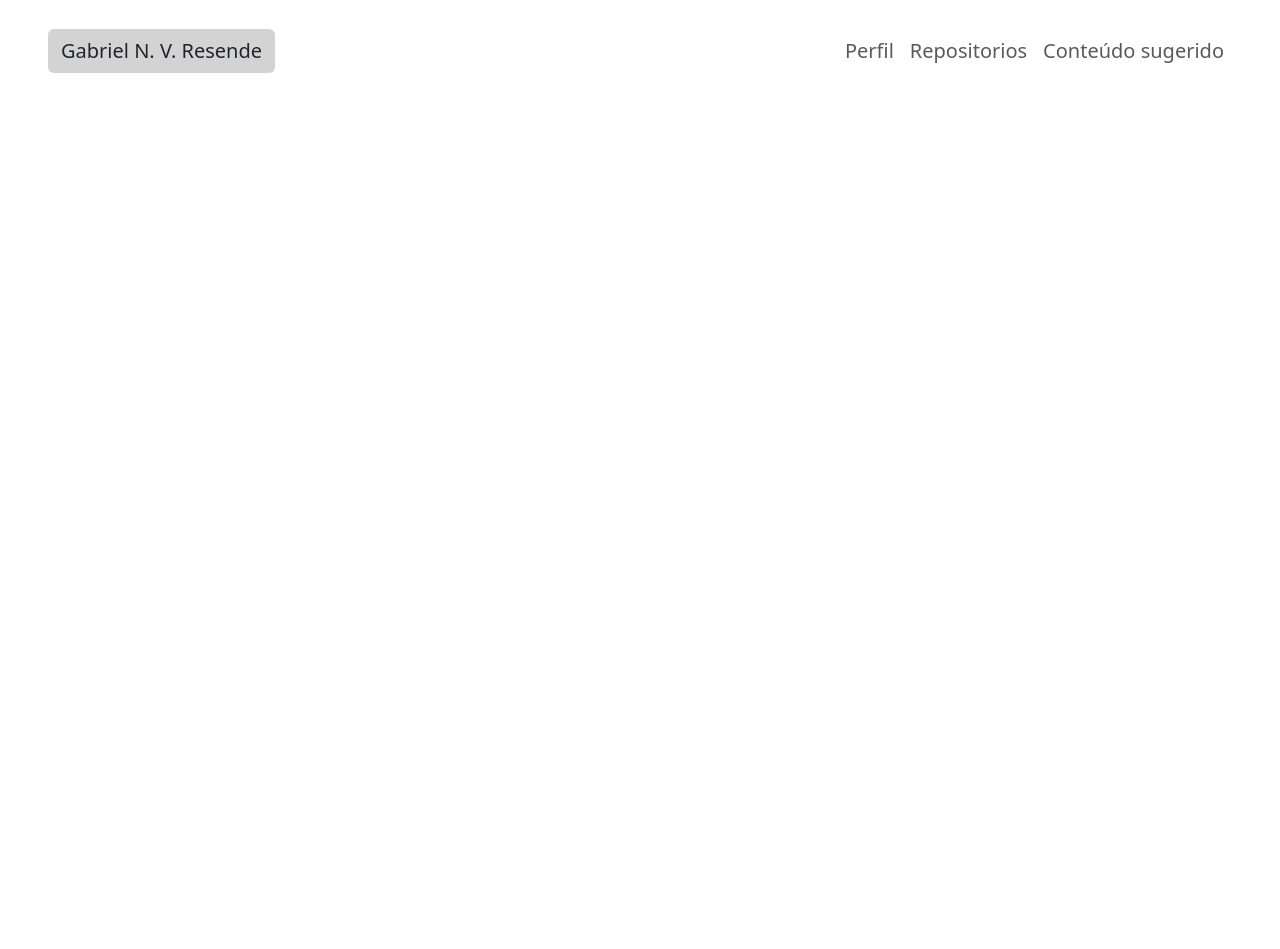
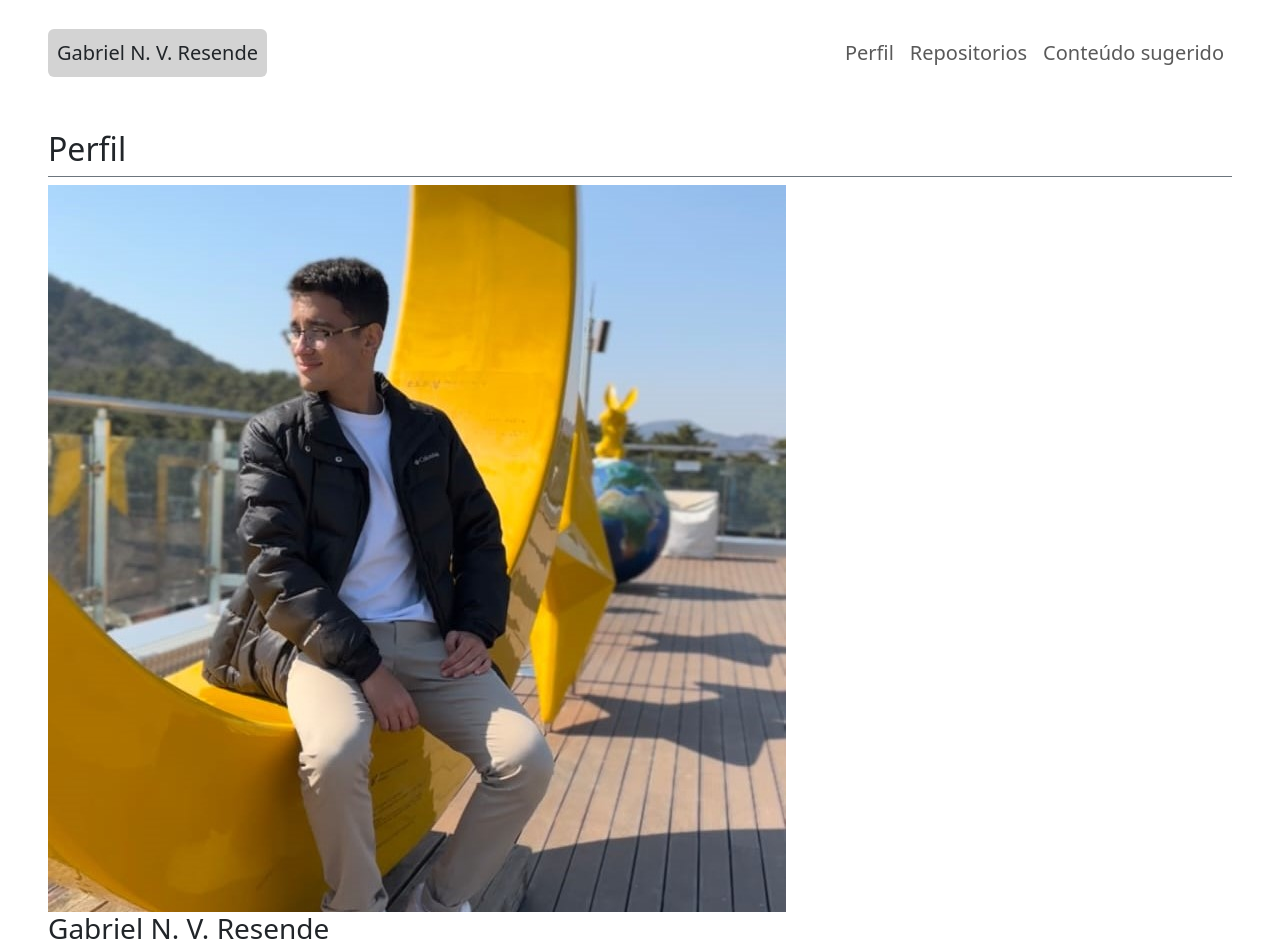
Before and after one commit to gnvr29/TP1-PUC, a plain HTML site: page code/index.html in a window 1280 px wide. Before the commit the page ends 800 px from the top, so only its background shows below. Drawn offline with nearby package versions, Linux system fonts and the light colour scheme.

Commit message:
Customized the header and started the profile section
Adjusted paddings and margins for the header, and then started the proifle section. Also added the reset settings in css

```diff
--- a/code/assets/css/styles.css
+++ b/code/assets/css/styles.css
@@ -1,3 +1,8 @@
+* {
+    padding: 0;
+    margin: 0;
+}
+
 #name-button {
     background-color: lightgray;
 }
--- a/code/index.html
+++ b/code/index.html
@@ -9,10 +9,10 @@
 </head>
 <body>
 
-    <header>
+    <header class="mb-4">
         <nav class="navbar navbar-expand-lg fs-5">
             <div class="container-fluid px-5 py-3">
-              <a class="navbar-brand" href="index.html"><button type="button" class="btn fs-5" id="name-button">Gabriel N. V. Resende</button></a>
+              <a class="navbar-brand" href="index.html"><button type="button" class="btn fs-5 p-2" id="name-button">Gabriel N. V. Resende</button></a>
               <button class="navbar-toggler" type="button" data-bs-toggle="collapse" data-bs-target="#navbarNav" aria-controls="navbarNav" aria-expanded="false" aria-label="Toggle navigation">
                 <span class="navbar-toggler-icon"></span>
               </button>
@@ -33,9 +33,17 @@
           </nav>
     </header>
 
-    <main>
-        <section id="profile"></section>
-        <section></section>
+    <main class="px-5">
+        <section id="profile">
+          <div></div>
+
+
+          <h2 class="border-bottom border-secondary pb-2">Perfil</h2>
+          <img src="assets/img/mypic.jpg" alt="" class="">
+          <h3>Gabriel N. V. Resende</h3>
+        </section>
+        <section>
+        </section>
         <section></section>
         <section></section>
     </main>
```
Also changed, not shown: code/assets/img/mypic.jpg (added).
